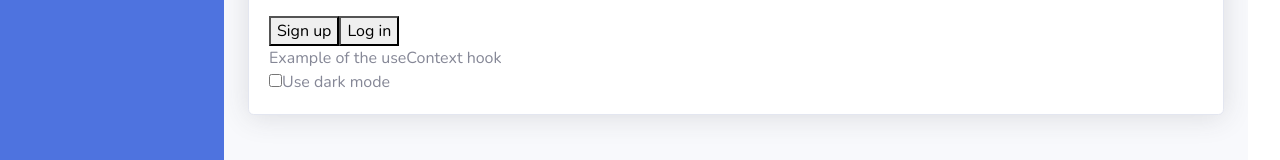
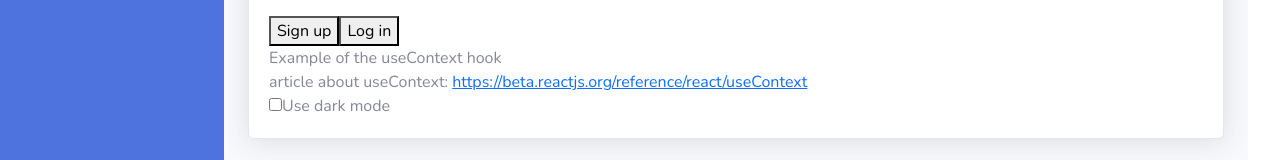
Before and after one commit to krasnoff/bootstrap-admin-app, a React (Create React App) app: page /SubMenu3 in a window 1280 px wide. Shown: the part 431-591 px from the top of the page. Built offline with nearby package versions, Linux system fonts and the light colour scheme; no server answers.

Commit message:
useContext

```diff
--- a/src/pages/SubMenu3/sampleUseContext/sampleUseContext.tsx
+++ b/src/pages/SubMenu3/sampleUseContext/sampleUseContext.tsx
@@ -9,6 +9,7 @@ export default function SampleUseContext() {
     <ThemeContext.Provider value={theme}>
       <Form>
         <div>Example of the useContext hook</div>
+        <div>article about useContext: <a href="https://beta.reactjs.org/reference/react/useContext" rel="noreferrer" target="_blank">https://beta.reactjs.org/reference/react/useContext</a></div>
         <label>
           <input
             type="checkbox"
```
